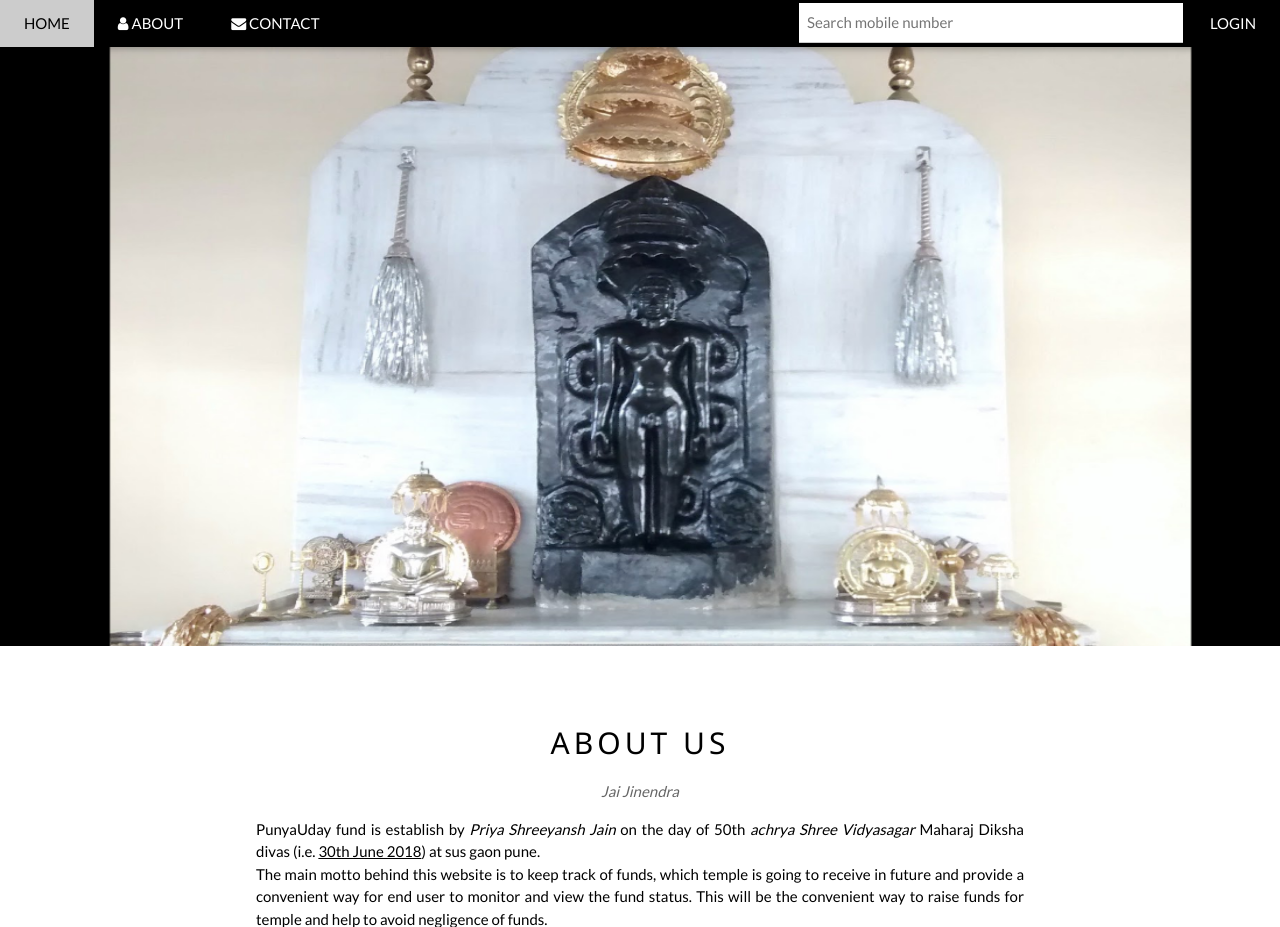
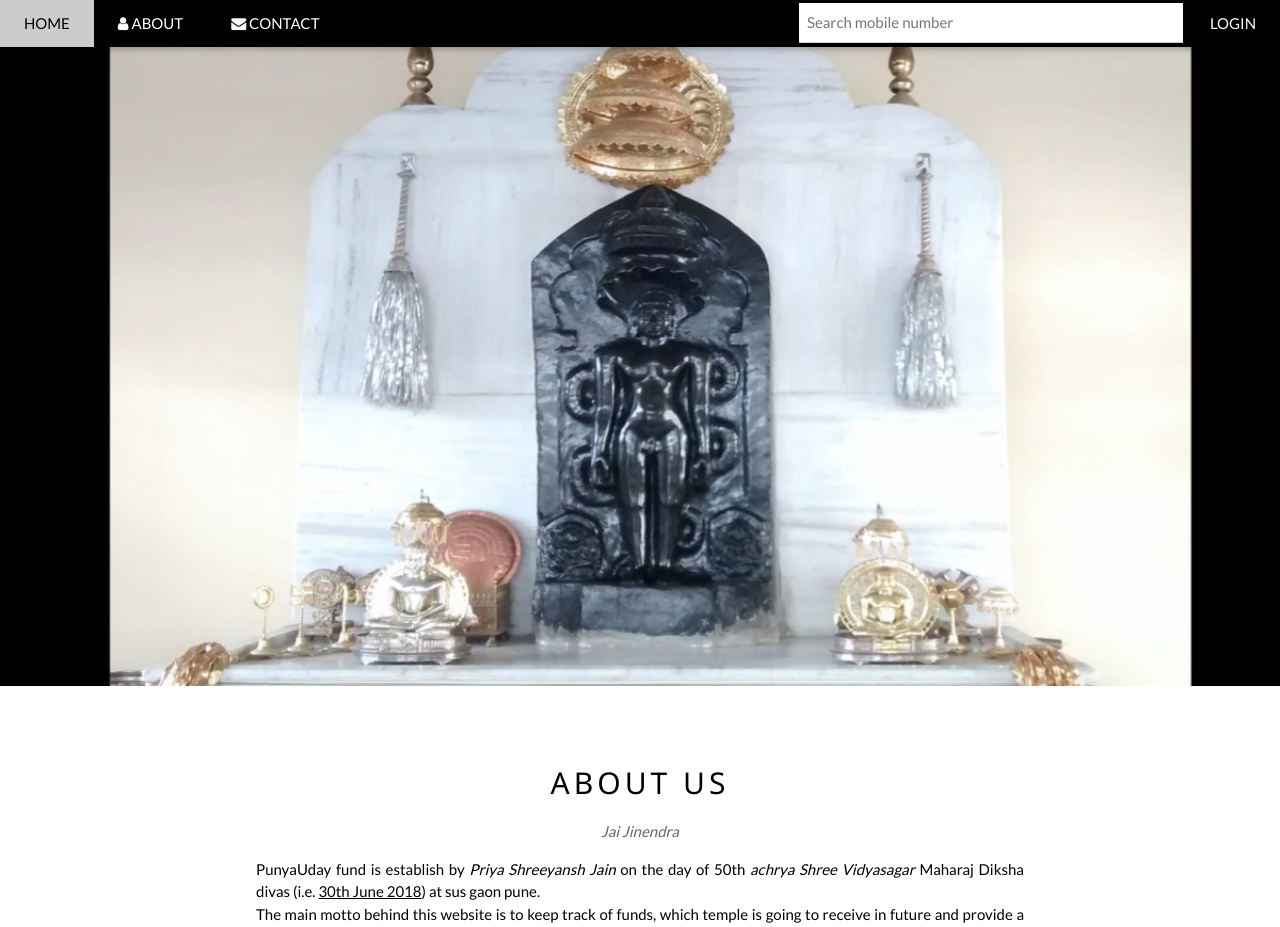
Before and after one commit to anshjain/mandar-boli, a Django app: page /about-us/ in a window 1280 px wide. Shown: the top 927 px of the page. Run offline with Django 3.2, Linux system fonts and the light colour scheme; parts of the project's set-up code (start-up, migrations or seed data) failed here and were passed over; some libraries are stand-ins or nearby versions.

Commit message:
Update images and heights

```diff
--- a/Boli/templates/banner_data.html
+++ b/Boli/templates/banner_data.html
@@ -1,7 +1,7 @@
 {% load staticfiles i18n static %}
 
 <div class="mySlides w3-display-container w3-center">
-     <img src="{% static 'images/Gomateshva.jpg' %}" style="width:100%; height:600px;">
+     <img src="{% static 'images/Gomateshva.jpg' %}" style="width:100%;">
      <div class="w3-display-bottommiddle w3-container w3-text-white w3-padding-32">
         <h3><a href="{% url 'event' '1' %}#event_details">
             {{mandirs.0.mandir_event.first}}
@@ -10,7 +10,7 @@
      </div>
  </div>
 <div class="mySlides w3-display-container w3-center">
-     <img src="{% static 'images/Screen_Shot_2018-06-24_at_00.11.25.png' %}" style="width:100%; height:600px;">
+     <img src="{% static 'images/Screen_Shot_2018-06-24_at_00.11.25.png' %}" style="width:100%;">
      <div class="w3-display-bottommiddle w3-container w3-text-white w3-padding-32 w3-hide-small">
         <h3><a href="{% url 'event' '1' %}#event_details">
             {{mandirs.0.mandir_event.first}}
@@ -19,7 +19,7 @@
      </div>
  </div>
 <div class="mySlides w3-display-container w3-center">
-    <img src="{% static 'images/Gomateshva-2.jpg' %}" style="width:100%; height:600px;">
+    <img src="{% static 'images/Gomateshva-2.jpg' %}" style="width:100%;">
     <div class="w3-display-bottommiddle w3-container w3-text-white w3-padding-32 w3-hide-small">
         <h3><a href="{% url 'event' '1' %}#event_details">
             {{mandirs.0.mandir_event.first}}
```
Also changed, not shown: media/images/Gomateshva-2.jpg, media/images/Gomateshva.jpg, media/images/Screen_Shot_2018-06-24_at_00.11.25.png.
